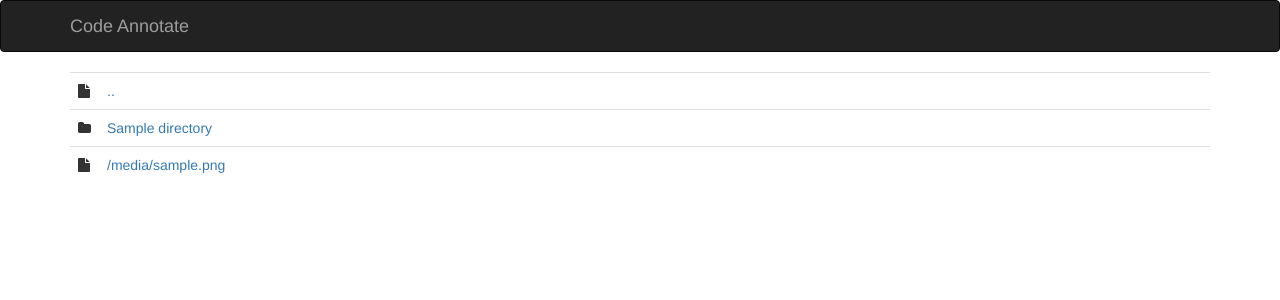
After one commit to fabioanderegg/code_annotate, a Django app: template apps/web/templates/web/browse.html in a window 1280 px wide. The commit adds this page. Shown: the top 300 px of the page. Run offline with Django 3.2, Linux system fonts and the light colour scheme; the template is opened without the code that fills it: most values are stand-ins (such as "Sample title", 1, 10 or a date in 2020); some libraries are stand-ins or nearby versions.

Commit message:
Added browse view

```diff
--- a/apps/web/templates/web/base.html
+++ b/apps/web/templates/web/base.html
@@ -4,11 +4,23 @@
     <meta charset="UTF-8">
     <title>Code Annotate</title>
     <link rel="stylesheet" href="https://maxcdn.bootstrapcdn.com/bootstrap/3.3.6/css/bootstrap.min.css" integrity="sha384-1q8mTJOASx8j1Au+a5WDVnPi2lkFfwwEAa8hDDdjZlpLegxhjVME1fgjWPGmkzs7" crossorigin="anonymous">
+    <link rel="stylesheet" href="https://maxcdn.bootstrapcdn.com/font-awesome/4.6.3/css/font-awesome.min.css" integrity="sha384-T8Gy5hrqNKT+hzMclPo118YTQO6cYprQmhrYwIiQ/3axmI1hQomh7Ud2hPOy8SP1" crossorigin="anonymous">
 </head>
 <body>
 
-{% block content %}
-{% endblock %}
+<nav class="navbar navbar-inverse">
+  <div class="container">
+    <div class="navbar-header">
+      <a class="navbar-brand" href="{% url 'web:browse' %}?path=/">Code Annotate</a>
+    </div>
+  </div>
+</nav>
+
+<div class="container">
+    <div class="row">
+        {% block content %}{% endblock %}
+    </div>
+</div>
 
 <script src="https://maxcdn.bootstrapcdn.com/bootstrap/3.3.6/js/bootstrap.min.js" integrity="sha384-0mSbJDEHialfmuBBQP6A4Qrprq5OVfW37PRR3j5ELqxss1yVqOtnepnHVP9aJ7xS" crossorigin="anonymous"></script>
 </body>
--- /dev/null
+++ b/apps/web/templates/web/browse.html
@@ -0,0 +1,33 @@
+{% extends "web/base.html" %}
+
+{% block content %}
+
+    <div class="col-sm-12">
+        <table class="table table-stripped">
+        <tr>
+            <td style="width: 28px;"><i class="fa fa-file"></i></td>
+            <td>
+                <a href="{% url 'web:browse' %}?path={{ parent_directory }}">..</a>
+            </td>
+        </tr>
+        {% for directory in directories %}
+            <tr>
+                <td style="width: 28px;"><i class="fa fa-folder"></i></td>
+                <td>
+                    <a href="{% url 'web:browse' %}?path={{ relative_path }}{{ directory }}">{{ directory }}</a>
+                </td>
+            </tr>
+            {% endfor %}
+            {% for file in files %}
+            <tr>
+                <td style="width: 28px;"><i class="fa fa-file"></i></td>
+                <td>
+                   <a href="{% url 'web:annotate' %}?path={{ relative_path }}{{ file }}">{{ file }}</a>
+                </td>
+            </tr>
+            {% endfor %}
+        </table>
+    </div>
+
+
+{% endblock %}
--- a/apps/web/urls.py
+++ b/apps/web/urls.py
@@ -3,6 +3,6 @@ from django.conf.urls import url
 from . import views
 
 urlpatterns = [
-    url('^browse/(?P<path>.*)$', views.BrowseView.as_view(), name='browse'),
-    url('^annotate/(?P<path>.*)$', views.AnnotateView.as_view(), name='annotate'),
+    url('^browse/$', views.BrowseView.as_view(), name='browse'),
+    url('^annotate/$', views.AnnotateView.as_view(), name='annotate'),
 ]
--- a/code_annotate/urls.py
+++ b/code_annotate/urls.py
@@ -9,7 +9,7 @@ admin.autodiscover()
 
 urlpatterns = [
     url(r'^admin/', include(admin.site.urls)),
-    url(r'^', include('apps.web.urls')),
+    url(r'^', include('apps.web.urls', namespace='web')),
 ]
 
 # This is only needed when using runserver.
```
Also changed, not shown: apps/web/views.py (+47 -3 lines).
